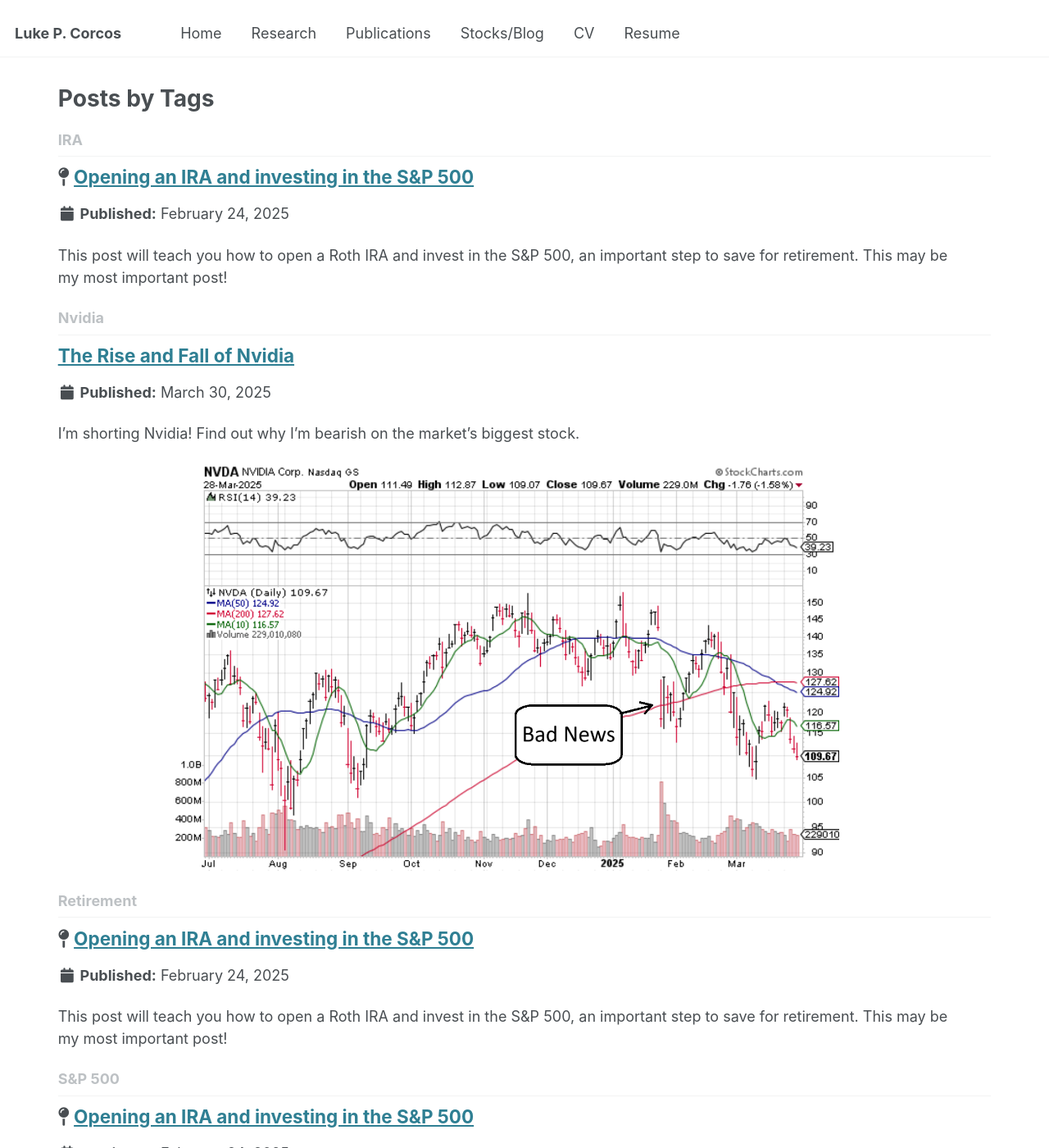
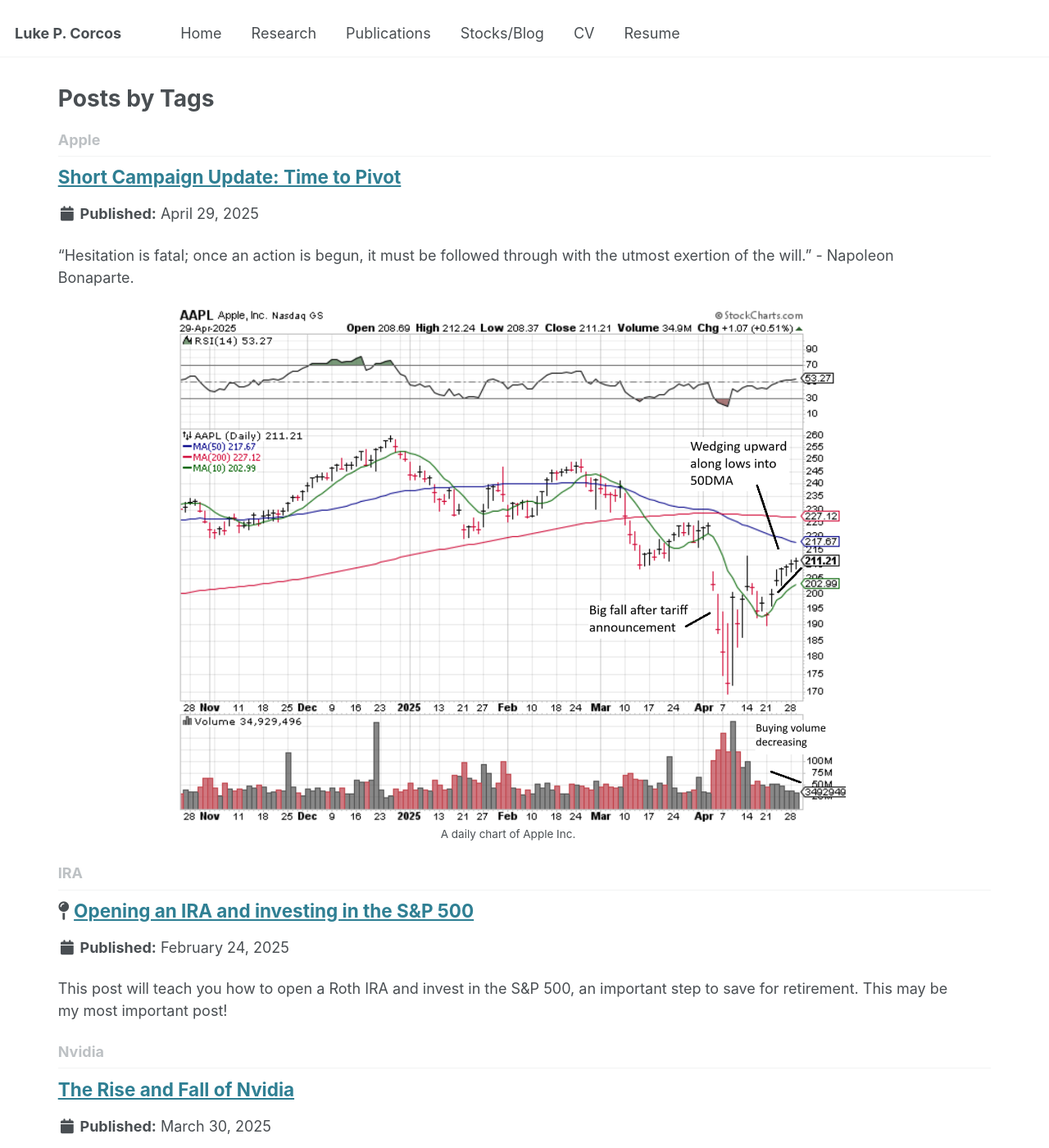
Before and after one commit to lpcorcos/lpcorcos.github.io, a Jekyll site: the page built from _pages/tag-archive.html, in a window 1280 px wide and 1400 px high. Shown: the whole window at 82% size. Built offline with Jekyll 4.4.1, drawn with Linux system fonts in a browser that asks for light colours; some of the changed text lies outside the part shown.

Commit message:
New post about apple short. Moved images to their own folders

```diff
--- /dev/null
+++ b/_posts/2025/2025-04-29-Short_campaign_pivot.md
@@ -0,0 +1,57 @@
+---
+title: 'Short Campaign Update: Time to Pivot'
+date: 2025-04-29
+author: Luke P. Corcos
+permalink: /stocks/short_camp_pivot
+image: http://lpcorcos.github.io/images/stocks/Apple_2025-4-29-Daily-Annotated.png
+description: Apple short
+
+tags:
+  - Stocks
+  - Short
+  - Apple
+
+pinned: false
+
+
+---
+
+
+"Hesitation is fatal; once an action is begun, it must be followed through with the utmost exertion of the will." - Napoleon Bonaparte.
+<div align="center">
+		<img src="/images/stocks/Apple_2025-4-29-Daily-Annotated.png" alt="nvda" style="width:75%">
+		<br>
+		<small>A daily chart of Apple Inc.</small>
+</div>
+
+
+<br>
+The market is a bumpy ride. In my <a href="https://lpcorcos.github.io/stocks/rise_fall_nvidia">previous post</a> on March 30, 2025, I described my short thesis against the GPU maker Nvidia. On April 2nd, President Donald Trump announced his liberation day tariffs and I was well on my way to profits. Substantial tariffs were placed on every country in the world and the stock market was in free fall, the S&P 500 sunk a stunning 15% in just three days. NVDA fell 21% from $110 to $87 (it did not stay at that price for long). I had great profits sitting in my lap, but I hesitated, I did not take them.
+
+I had greedily expected the market to fall more. A trade war with China was all but announced and the US was isolating its allies. In my post, I had predicted Nvidia to $80, so why not wait? Why not prove I'm a stock market genius :p?  Then on April 9th, Trump tweeted a 90-day pause on tariffs and the market posted a face-ripping rally, with the S&P 500 gaining 9.5%. NVDA rose 17% to $115, above my short point. I had underappreciated the volatility, and was run in.
+
+
+<div align="center">
+		<img src="/images/stocks/NVDA_2025-4-29-Daily.png" alt="nvda" style="width:75%">
+						<br>
+		<small>A daily chart of Nvidia.</small>
+</div>
+
+
+<br>
+Selling short is very difficult. There is infinite loss potential, and the market can quickly rally against you (clearly). It is very important to protect yourself: by both covering your losses quickly and by limiting your short exposure (note, I recommend limiting short selling to a maximum of 20% of your portfolio). So I lost some money and had to wait for a new entry. I believe that time is now, when things feel quiet, and I believe the stock to short is Apple (AAPL).
+
+ There are still many reasons to be bearish on the market. Tariffs are here to stay, Trump wants them, particularly on China. As seen in the chart above, Apple fell particularly hard (-25%) when tariffs were announced due to their heavy dependence on Chinese manufacturing. You can see on April 7th that NVDA rallied on heavy volume and AAPL did not. (I should have taken my profits right then.) AAPL's rally stalled on the 14th and made a small cup with a suspect handle. The handle is currently drifting upward on diminishing buying volume, wedging along its lows towards its 50-day moving average. In theory, this is bearish price action. Also note that Apple has not made it back to its pre-tariff price point.
+
+
+ I still have some of my NVDA short position, and today I entered a short position on Apple. Apple has earnings on Thursday May 1st. I expect Apple will fall and undercut its recent low of $190. I will cover here. We could also see May retrace the price action of April. I will continue to post updates on my short campaign and give my general thoughts on the market.
+
+<p>
+Remember... "No hesitation, no surrender" - Frank Reynolds.
+
+<div align="center">
+		<img src="/images/stocks/Frank-noHesitation.png" alt="nvda" style="width:75%">
+</div>
+
+</p>
+Charts courtesy of <a href="https://stockcharts.com">StockCharts.com</a>
```
Also changed, not shown: _pages/research.html (+8 -2 lines), _posts/2025/2025-03-30-Rise_Fall_NVDA.md (+2 -2 lines), images/research/3D-Dm4e-12.PNG (added), images/research/RobinConverg.png (renamed from images/RobinConverg.png), images/stocks/Apple_2025-4-29-Daily-Annotated.png (added), images/stocks/NVDA_2025-4-29-Daily.png (added), images/stocks/nvda_nine_month_daily.png (renamed from images/nvda_nine_month_daily.png), 2 other files.
